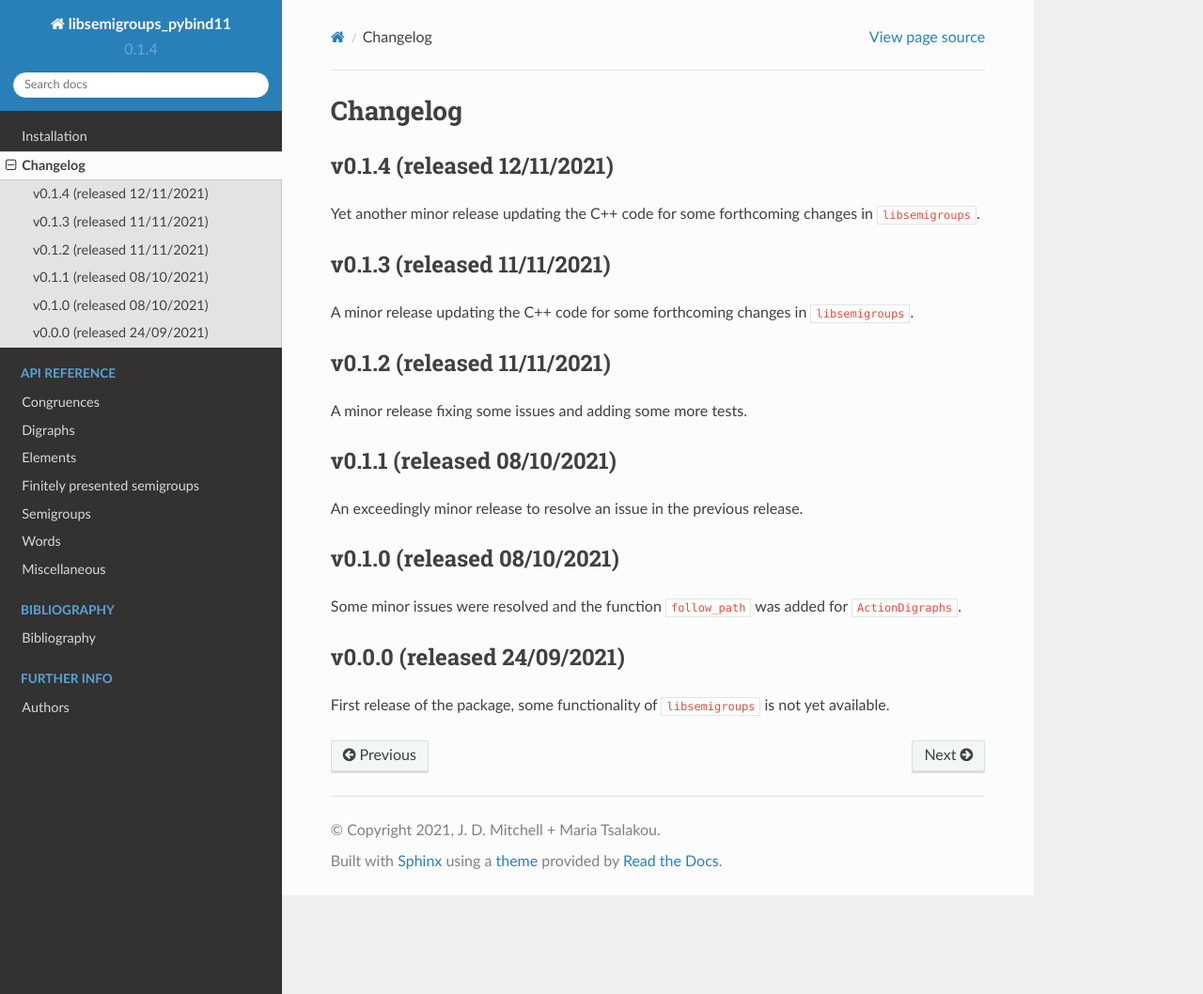
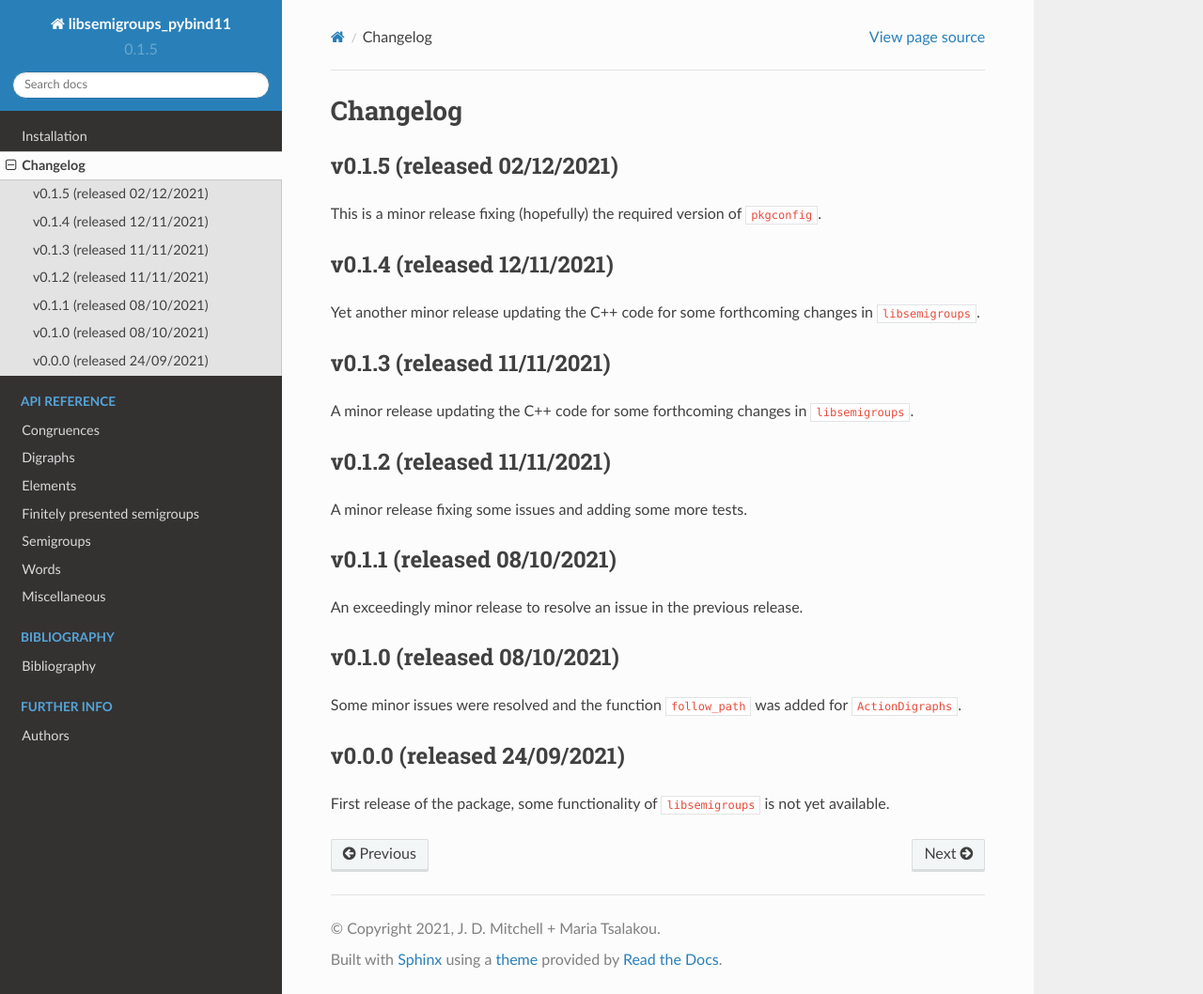
Before and after one commit to libsemigroups/libsemigroups_pybind11, a Sphinx documentation site: the page built from docs/source/changelog.rst, in a window 1280 px wide and 1058 px high. Shown: the whole window at 94% size. Built offline with Sphinx 7.4.7 and the Read the Docs theme 2.0.0, drawn with Linux system fonts in a browser that asks for light colours; pages that are not in the unit, such as notebooks, are missing from menus.

Commit message:
Update for v0.1.5

```diff
--- a/docs/source/changelog.rst
+++ b/docs/source/changelog.rst
@@ -6,6 +6,12 @@
 
 Changelog
 =========
+
+v0.1.5 (released 02/12/2021)
+----------------------------
+
+This is a minor release fixing (hopefully) the required version of
+``pkgconfig``.
 
 v0.1.4 (released 12/11/2021)
 ----------------------------
--- a/docs/source/conf.py
+++ b/docs/source/conf.py
@@ -27,8 +27,8 @@ master_doc = "index"
 project = u"libsemigroups_pybind11"
 copyright = u"2021, J. D. Mitchell + Maria Tsalakou"
 author = u"J. D. Mitchell"
-version = u"0.1.4"
-release = u"0.1.4"
+version = u"0.1.5"
+release = u"0.1.5"
 language = None
 exclude_patterns = ["_build"]
 pygments_style = "sphinx"
--- a/docs/source/index.rst
+++ b/docs/source/index.rst
@@ -1,4 +1,4 @@
-libsemigroups_pybind11 - Version 0.1.4
+libsemigroups_pybind11 - Version 0.1.5
 ======================================
 
 python bindings for the C++ library libsemigroups
--- a/docs/source/install.rst
+++ b/docs/source/install.rst
@@ -4,7 +4,7 @@
 
    The full license is in the file LICENSE, distributed with this software.
 
-.. |libsemigroups-pybind11-version| replace:: 0.1.4
+.. |libsemigroups-pybind11-version| replace:: 0.1.5
 
 Installation
 ============
--- a/setup.py
+++ b/setup.py
@@ -28,7 +28,7 @@ from tools import (  # pylint: disable=import-error, wrong-import-position
     libsemigroups_version,
 )
 
-__version__ = "0.1.4"
+__version__ = "0.1.5"
 
 
 def minimum_libsemigroups_version():
@@ -200,7 +200,7 @@ ext_modules = [
     ),
 ]
 
-with open(os.path.join(__dir__, "README.md"), 'r', encoding="utf-8") as readme:
+with open(os.path.join(__dir__, "README.md"), "r", encoding="utf-8") as readme:
     long_description = readme.read()
 
 setup(
```
Also changed, not shown: README.md (+5 -5 lines).
